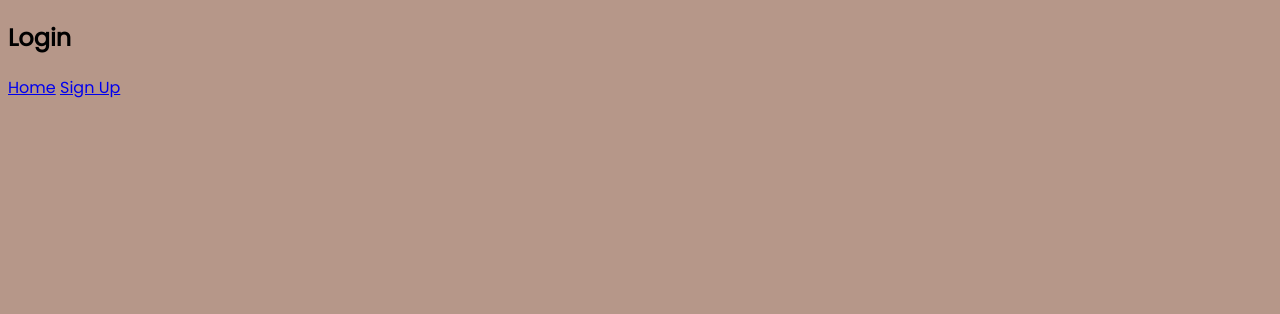
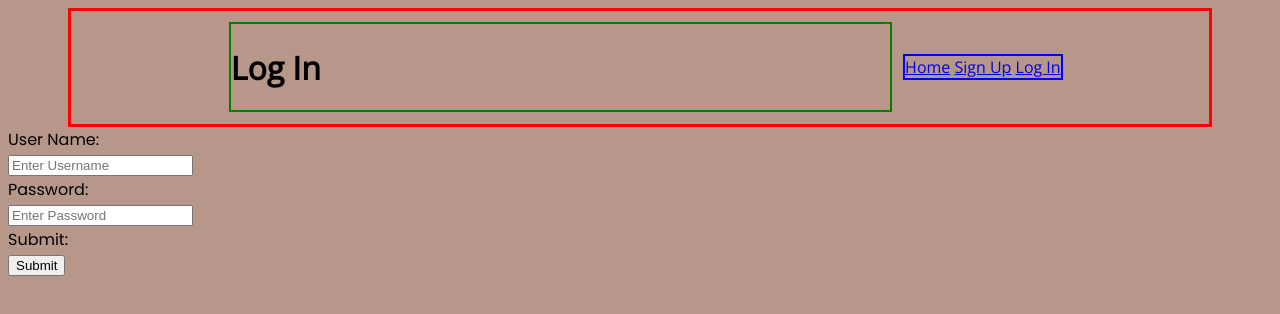
Before and after one commit to BlueImport/History-Case, a plain HTML site: page Login.html in a window 1280 px wide. Drawn offline with nearby package versions, Linux system fonts and the light colour scheme.

Commit message:
adds basic forms to login/signup

```diff
--- a/Login.html
+++ b/Login.html
@@ -7,11 +7,24 @@
 <title>Log In</title>
 </head>
 <body>
-    <nav class="login nav">
-        <h1>Login</h1>
-        <a href="index.html">Home</a>
-        <a href="Signup.html">Sign Up</a>
-    </nav>
-
-
+    <div class="nav-container">
+        <div class="nav-title">
+            <h1>Log In</h1>
+        </div>
+        <nav class="nav-links">
+            <a href="index.html">Home</a>
+            <a href="Signup.html">Sign Up</a>
+            <a href="Login.html">Log In</a>
+        </nav>
+    </div>
+    <div class="form-container">
+        <form class="form">
+            User Name:<br>
+            <input type="text" name="username" placeholder="Enter Username"><br>
+            Password:<br>
+            <input type="text" name="password" placeholder="Enter Password"><br>
+            Submit:<br>
+            <input type="submit" name="submit">
+        </form>
+    </div>
 </body>
```
Also changed, not shown: Signup.html (+11 -2 lines).
